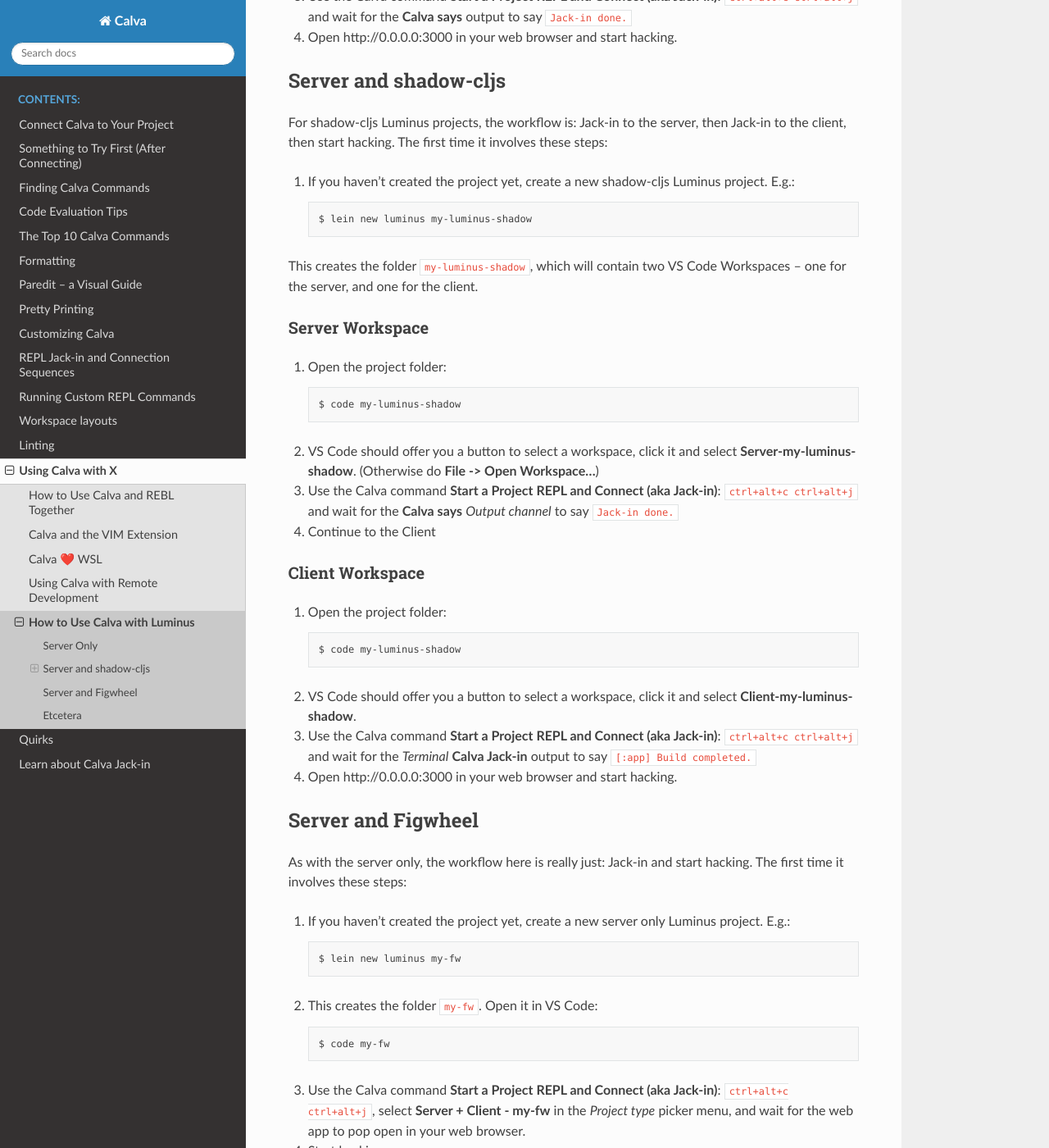
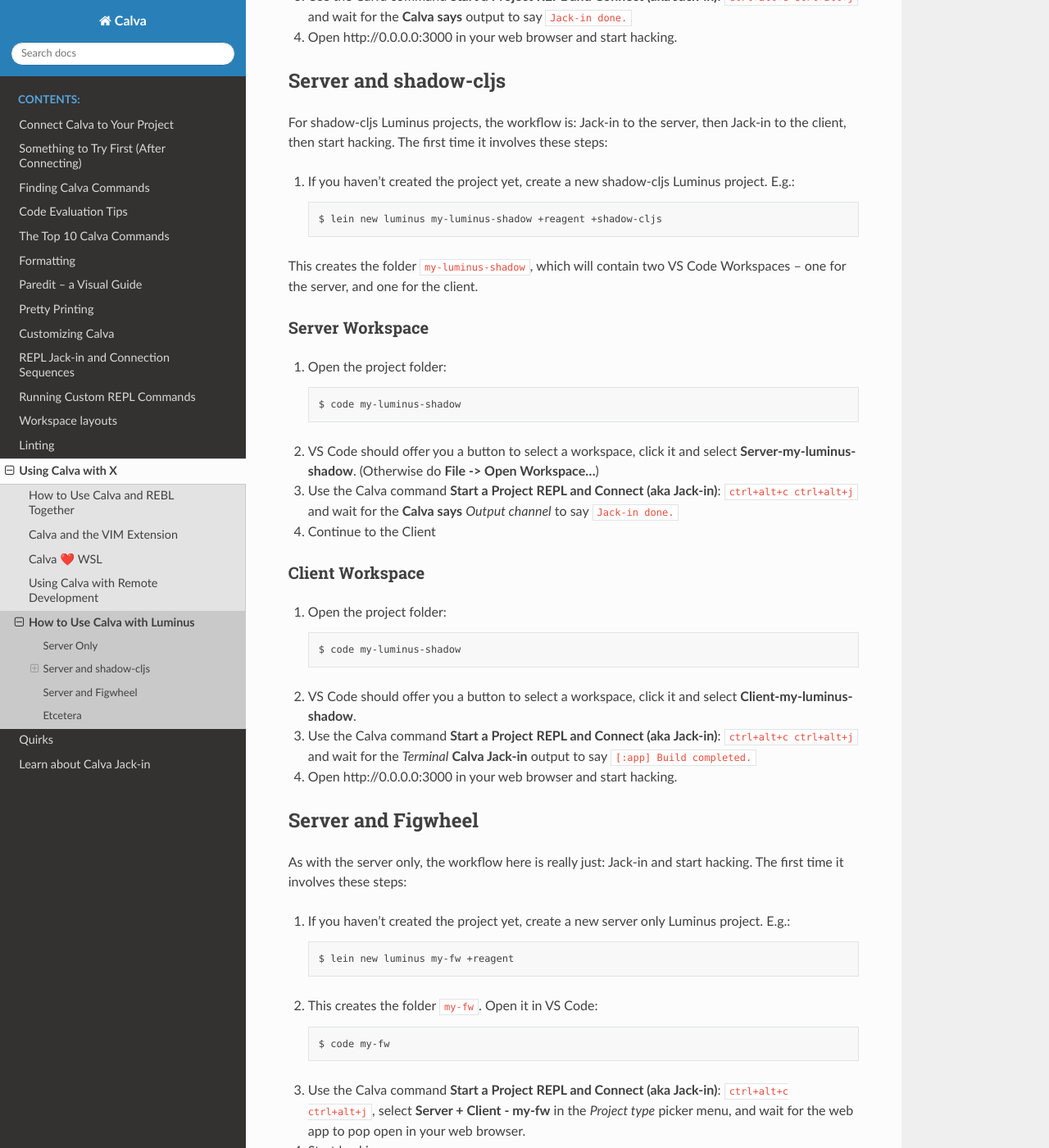
Before and after one commit to BetterThanTomorrow/calva, a Sphinx documentation site: the page built from docs/readthedocs/source/luminus.md, in a window 1280 px wide and 1400 px high, scrolled down 630 px. Shown: the whole window at 82% size. Built offline with Sphinx 7.4.7 and the Read the Docs theme 2.0.0, drawn with Linux system fonts in a browser that asks for light colours.

Commit message:
Fix bug in docs for creating luminus projects

````diff
--- a/docs/readthedocs/source/luminus.md
+++ b/docs/readthedocs/source/luminus.md
@@ -24,7 +24,7 @@
 
 0. If you haven't created the project yet, create a new shadow-cljs Luminus project. E.g.:
     ```sh
-    $ lein new luminus my-luminus-shadow
+    $ lein new luminus my-luminus-shadow +reagent +shadow-cljs
     ```
 
 This creates the folder `my-luminus-shadow`, which will contain two VS Code Workspaces – one for the server, and one for the client.
@@ -57,7 +57,7 @@
 
 0. If you haven't created the project yet, create a new server only Luminus project. E.g.:
     ```sh
-    $ lein new luminus my-fw
+    $ lein new luminus my-fw +reagent
     ```
 0. This creates the folder `my-fw`. Open it in VS Code:
     ```sh
````
